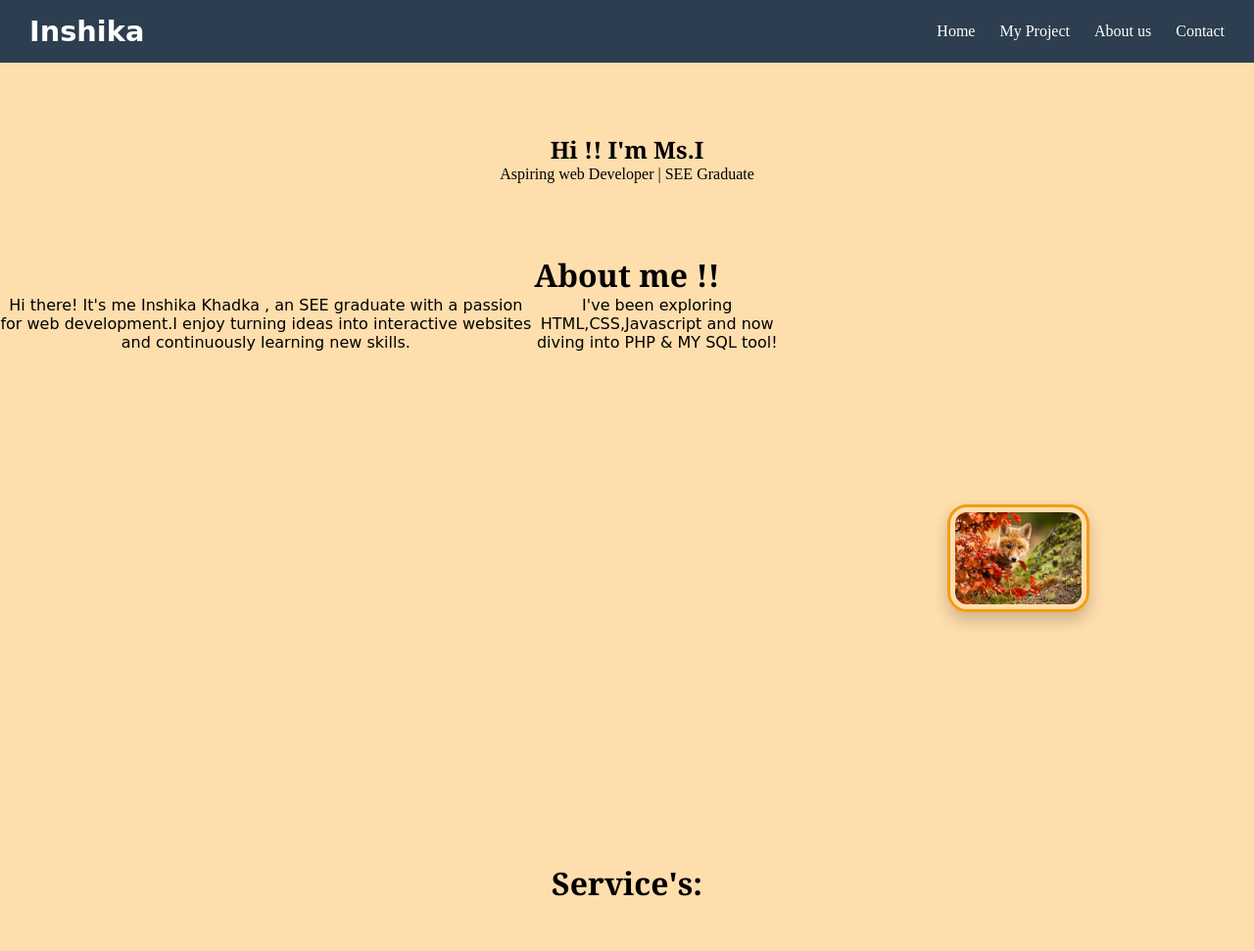
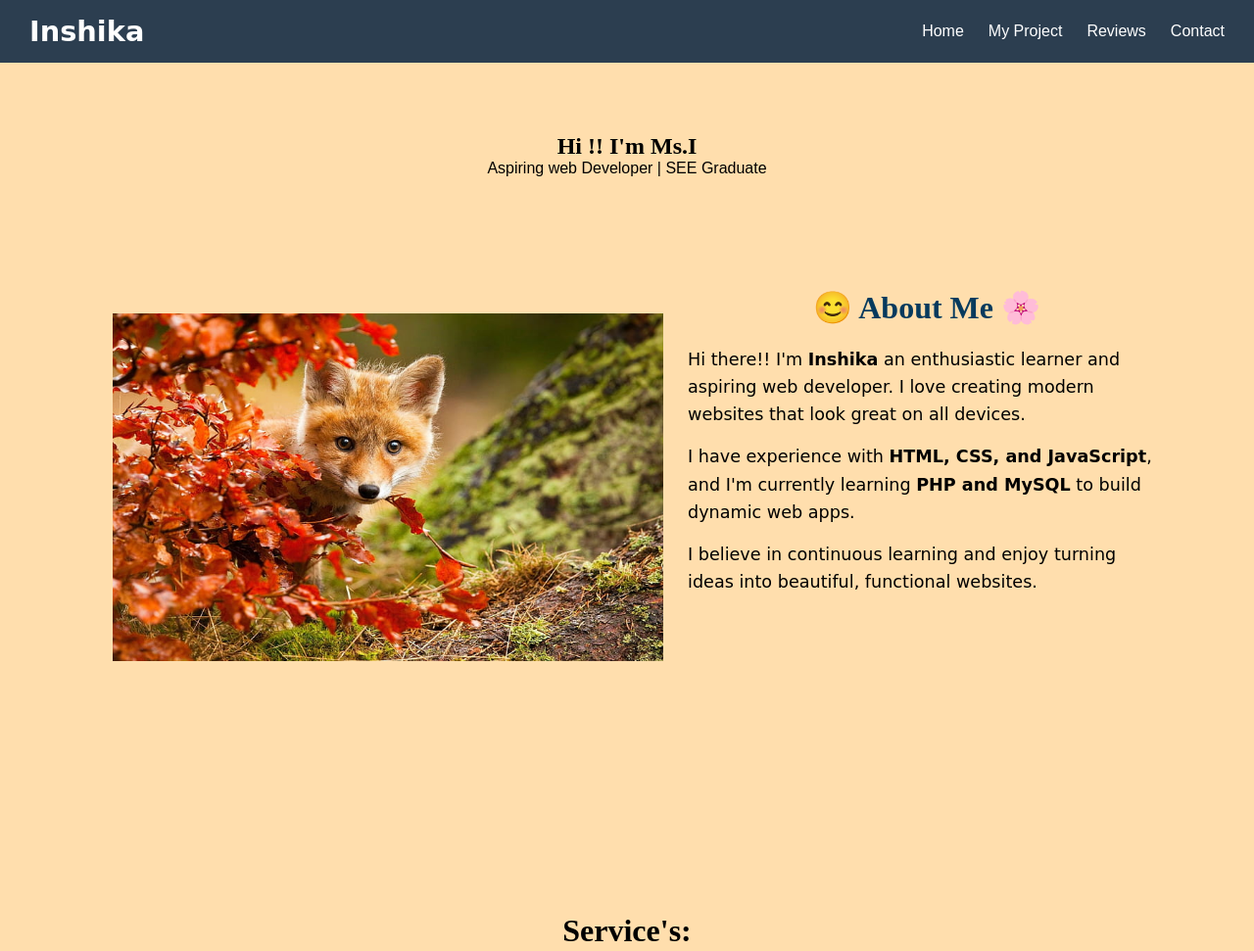
Before and after one commit to Inshikakhadka212/Inshikakhadka212, a plain HTML site: page index.html in a window 1280 px wide. Shown: the top 971 px of the page at 98% size. Drawn offline with Linux system fonts and the light colour scheme; a web font is replaced by a local one.

Commit message:
index added

```diff
--- a/index.html
+++ b/index.html
@@ -5,7 +5,10 @@
     <meta name="viewport" content="width=device-width, initial-scale=1.0">
     <title>OJT programming.</title>
     <link rel="stylesheet" href="style.css">
-</head>
+    <link rel="preconnect" href="https://fonts.googleapis.com">
+    <link rel="preconnect" href="https://fonts.gstatic.com" crossorigin>
+    <link href="https://fonts.googleapis.com/css2?family=Rubik+Glitch&display=swap" rel="stylesheet">
+    </head>
 <body>
 
 
@@ -14,8 +17,8 @@
     <div class="logo">Inshika</div>
       <ul class="nav-links" id="navlinks">
         <li><a href="#Home">Home</a></li>
-        <li><a href="#my-project">My Project</a></li>
-        <li><a href="#about">About us </a></li>
+        <li><a href="#projects">My Project</a></li>
+        <li><a href="#review">Reviews </a></li>
         <li><a href="#contact">Contact</a></li>
       </ul>
       <div class="hamburger" id="hamburger">
@@ -39,28 +42,29 @@
   </header>
   <br>
   <br>
-  <br><br>
-   <div>
+  <br>
+   <section class="about-section">
+    <div class="about-container">
 
+      <div class="about-image">
+        <img src="./image/image23.jpg" alt="Your photo">
+      </div>
 
-           <h1 >About me !! </h1>
+      <div class="about-text">
+        <h1>😊 About Me 🌸</h1>
+        <p>Hi there!! I'm <strong>Inshika</strong> an enthusiastic learner and aspiring web developer. I love creating modern websites that look great on all devices.</p>
+        <p>I have experience with <strong>HTML, CSS, and JavaScript</strong>, and I'm currently learning <strong>PHP and MySQL</strong> to build dynamic web apps.</p>
+        <p>I believe in continuous learning and enjoy turning ideas into beautiful, functional websites.</p>
+      </div>
 
-          <section id="about">
-             <div class="About">
-           <br>
-        <p >Hi there! It's me Inshika Khadka , an SEE graduate with a passion for web development.I enjoy turning ideas into interactive websites and continuously learning new skills. </p>
-        <p >I've been exploring HTML,CSS,Javascript and now diving into PHP & MY SQL tool!</p>
-        <div class="about-image-container">
-        <img src="./image/image23.jpg" alt="Introduction" height="300" width="200" class="image">
-      </div>
-    </section>
-     </div>
-     </div>
+    </div>
+  </section>
+
 
     <br><br><br><br>
 
      <div class="Card">
-      <h1><b> Service's: </b></h1>
+      <h1><strong>Service's: </strong></h1>
       <div class="Can">
         <img src="./image/image.avif" alt="Card" height="500" width="600" class="image" >
       </div>
@@ -68,7 +72,7 @@
 
      </div>
      <section class="projects" id="projects">
-          <h1 class="title"> My Projects :</h1>
+          <h1 class="title"><strong>My Projects ✨</strong> </h1>
           <div class="project-layout" id="project-container">
 
           </div>
@@ -76,7 +80,7 @@
 
     <div class="Contact">
       <section id="contact">
-      <h1>Contact Me:</h1>
+      <h1> <strong>Contact Me: </strong>:</h1>
       <br>
       <form action="" method="post" class="form">
         <input type="text" id="name" placeholder="Your Name">
@@ -87,7 +91,8 @@
       </section>
     </div>
     </div>
-    <h1>What People Say ??</h1>
+    <section id="review">
+    <h1> <strong>What People Say ??</strong> </h1>
     <br><br><br>
     <div class="view">
       <div class="border">
@@ -106,6 +111,7 @@
         <p>"I found exactly what I needed—simple, fast, and reliable!"</p>
       </div>
     </div>
+  </section>
 
     <br><br><br><br>
     <section></section>
--- a/style.css
+++ b/style.css
@@ -197,6 +197,9 @@ body{
   border-radius:50px;
   padding: 5px;
   margin: 100px;
+  font-family:'Franklin Gothic Medium', 'Arial Narrow', Arial, sans-serif;
+  box-shadow:0 4px 8px rgba(0, 0, 0, 0.4);
+  background-color:navajowhite;
 }
 img{
   width: 300px;
@@ -278,5 +281,56 @@ img{
 h1{
   text-align: center;
   text-shadow: rgb(214, 125, 140);
-  font-family: Cambria, Cochin, Georgia, Times, 'Times New Roman', serif;
+   font-family: "Kalnia Glaze", serif;
+  font-optical-sizing: auto;
+  font-weight: weight;
+  font-style: normal;
+  font-variation-settings:"wdth" 100;
 }
+body {
+  font-family: Arial, sans-serif;
+  margin: 0;
+  padding: 0;
+  color: #000;
+  background-color:navajowhite ;
+}
+
+.about-section {
+  padding: 60px 20px;
+}
+
+.about-container {
+  display: flex;
+  flex-wrap: wrap;
+  max-width: 1100px;
+  margin: auto;
+  border-radius: 10px;
+  overflow: hidden;
+}
+
+.about-image {
+  width: 52%;
+}
+
+.about-image img {
+  width: 100%;
+  height: 100%;
+  object-fit: cover;
+}
+
+.about-text {
+ flex: 2 1 400px;
+ font-family: 'Shadows Into Light', cursive;
+}
+
+.about-text h1 {
+  font-size: 2rem;
+  color: #063a5d;
+  margin-bottom: 20px;
+}
+
+.about-text p {
+  font-size: 1.1rem;
+  line-height: 1.6;
+  margin-bottom: 15px;
+}
```
